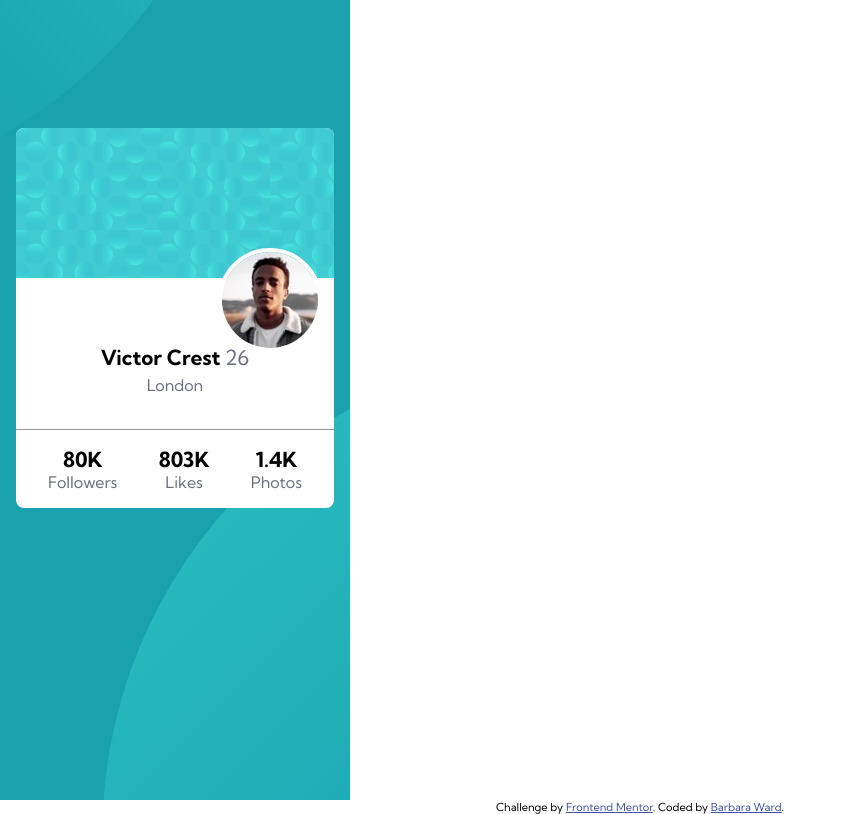
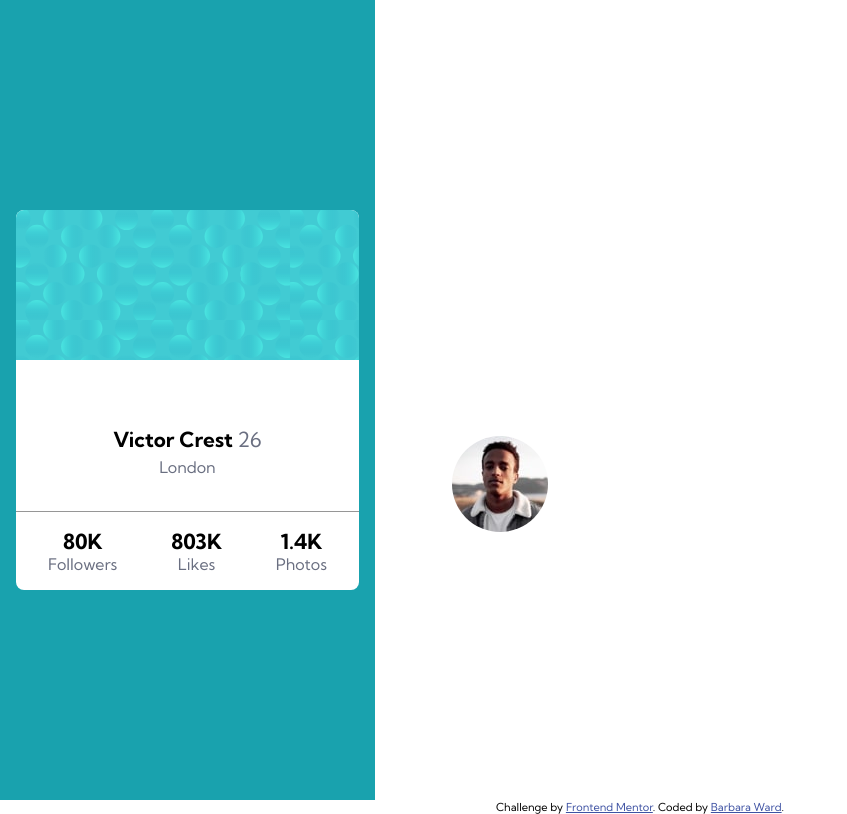
Before and after one commit to bward67/profile-card-component-main, a plain HTML site: page index.html in a window 1280 px wide. Shown: the whole page, without its empty margins (0-847 px from the left). Drawn offline with Linux system fonts and the light colour scheme.

Commit message:
next commit

```diff
--- a/style.css
+++ b/style.css
@@ -30,20 +30,24 @@ html {
 }
 
 .background {
-  max-width: 350px;
+  max-width: 375px;
   height: 800px;
   background-color: var(--clr-pr-dark-cyan);
   background-image: url(images/bg-pattern-top.svg),
     url(images/bg-pattern-bottom.svg);
   background-repeat: no-repeat no-repeat;
-  background-position: right 8vw bottom 75vh, left 8vw top 43vh;
+  background-position: right 40vw bottom 65vh, left 28vw top 70vh;
   text-align: center;
-  padding: 8em 1em;
+  display: flex;
+  flex-direction: column;
+  justify-content: center;
 }
 .card {
   border-radius: 0.5em;
   background-color: white;
   overflow: hidden;
+  max-width: 375px;
+  margin-inline: 1em;
 }
 .hero {
   background-image: url(images/bg-pattern-card.svg);
@@ -56,8 +60,8 @@ html {
   border-radius: 50%;
   border: 4px white solid;
   position: absolute;
-  top: 31%;
-  left: 17%;
+  top: 54%;
+  left: 35%;
 }
 .details {
   margin-block: 4em 0;
```
